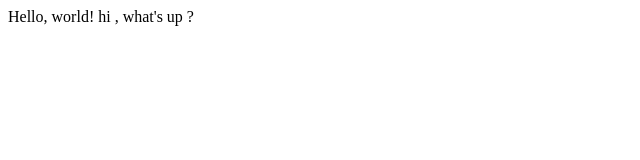
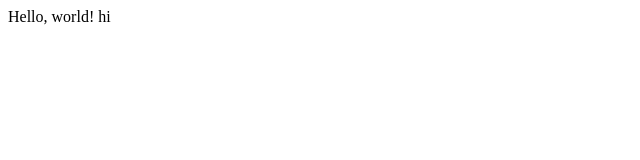
Before and after one commit to niloydas97/CS50, a plain HTML site: page hello.html in a window 1280 px wide. Shown: the full height of the page, 0-640 px from the left. Drawn offline with Linux system fonts and the light colour scheme.

Commit message:
latets update

```diff
--- a/hello.html
+++ b/hello.html
@@ -6,6 +6,6 @@
         </title>
     </head>
     <body>
-        Hello, world! hi , what's up ?
+        Hello, world! hi
     </body>
 </html>
```
